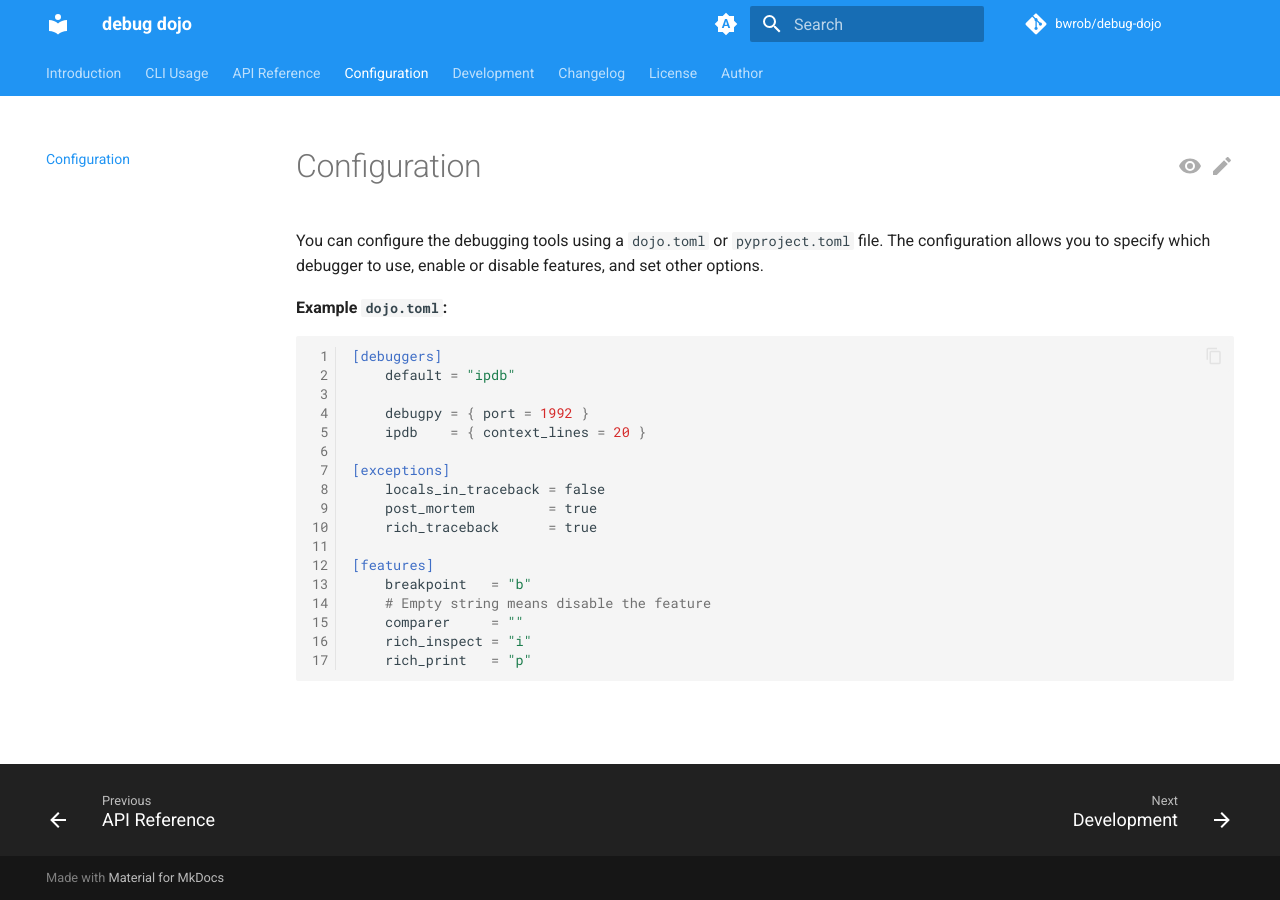
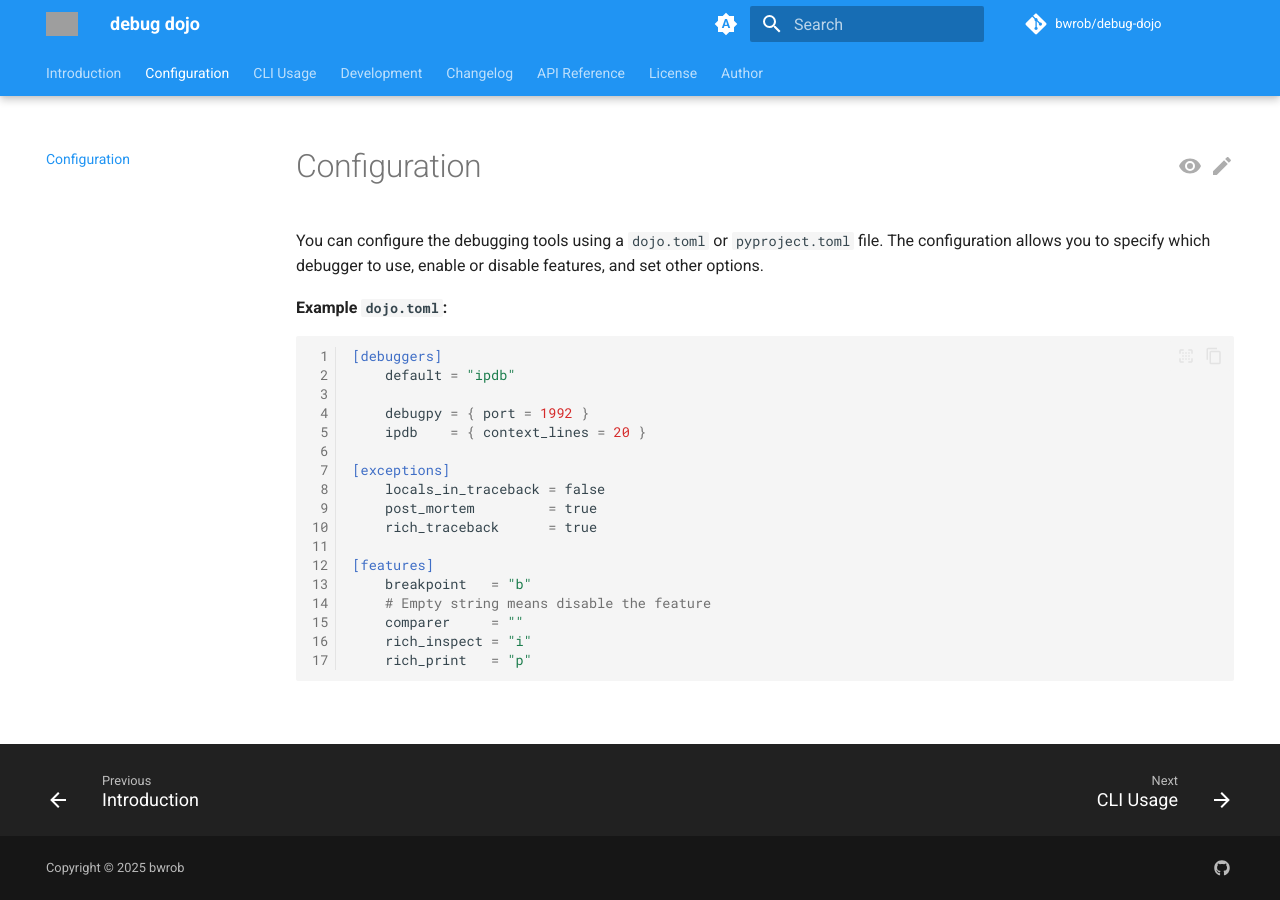
Before and after one commit to bwrob/debug-dojo, an MkDocs documentation site: the page built from docs/configuration.md, in a window 1280 px wide. Built offline with MkDocs 1.6.1 and Material for MkDocs 9.7.7, drawn with Linux system fonts in a browser that asks for light colours; comment, search, counter and statistics services are not loaded; grey boxes are pictures that could not be loaded.

Commit message:
logo and footer

```diff
--- a/mkdocs.yaml
+++ b/mkdocs.yaml
@@ -1,5 +1,11 @@
 ---
+copyright: Copyright &copy; 2025 bwrob
 edit_uri: edit/main/docs/
+extra:
+  generator: false
+  social:
+    - icon: fontawesome/brands/github
+      link: https://github.com/bwrob/
 markdown_extensions:
   - smarty
   - toc:
@@ -13,11 +19,11 @@
   - pymdownx.superfences
 nav:
   - Introduction: index.md
+  - Configuration: configuration.md
   - CLI Usage: cli-reference.md
-  - API Reference: api-reference.md
-  - Configuration: configuration.md
   - Development: development.md
   - Changelog: changelog.md
+  - API Reference: api-reference.md
   - License: license.md
   - Author: ../
 plugins:
@@ -45,27 +51,27 @@
 site_url: https://bwrob.github.io/debug-dojo/
 theme:
   color_mode: dark
+  favicon: logo/logo_white.png
   features:
     - announce.dismiss
     - content.action.edit
     - content.action.view
     - content.code.annotate
     - content.code.copy
-    # - content.code.select
-    # - content.footnote.tooltips
-    # - content.tabs.link
+    - content.code.select
+    - content.footnote.tooltips
+    - content.tabs.link
     - content.tooltips
-    # - header.autohide
-    # - navigation.expand
+    - navigation.expand
     - navigation.footer
     - navigation.indexes
-    # - navigation.instant
-    # - navigation.instant.prefetch
-    # - navigation.instant.progress
-    # - navigation.prune
+    - navigation.instant
+    - navigation.instant.prefetch
+    - navigation.instant.progress
+    - navigation.prune
     - navigation.sections
     - navigation.tabs
-    # - navigation.tabs.sticky
+    - navigation.tabs.sticky
     - navigation.top
     - navigation.tracking
     - search.highlight
@@ -77,6 +83,7 @@
     edit: material/pencil
     repo: fontawesome/brands/git-alt
     view: material/eye
+  logo: logo/logo_white.png
   name: material
   palette:
     - accent: yellow
--- a/pyproject.toml
+++ b/pyproject.toml
@@ -60,7 +60,7 @@
         "mkdocs-git-authors-plugin>=0.10.0",
         "mkdocs-git-committers-plugin-2>=2.5.0",
         "mkdocs-git-revision-date-localized-plugin>=1.4.7",
-        "mkdocs-material>=9.6.17",
+        "mkdocs-material[all]>=9.6.17",
         "mkdocs-typer2>=0.1.5",
         "mkdocstrings-python>=1.17.0",
 ]
```
Also changed, not shown: README.md (+1 -1 lines), docs/index.md (+8 -5 lines), 7 other files.
